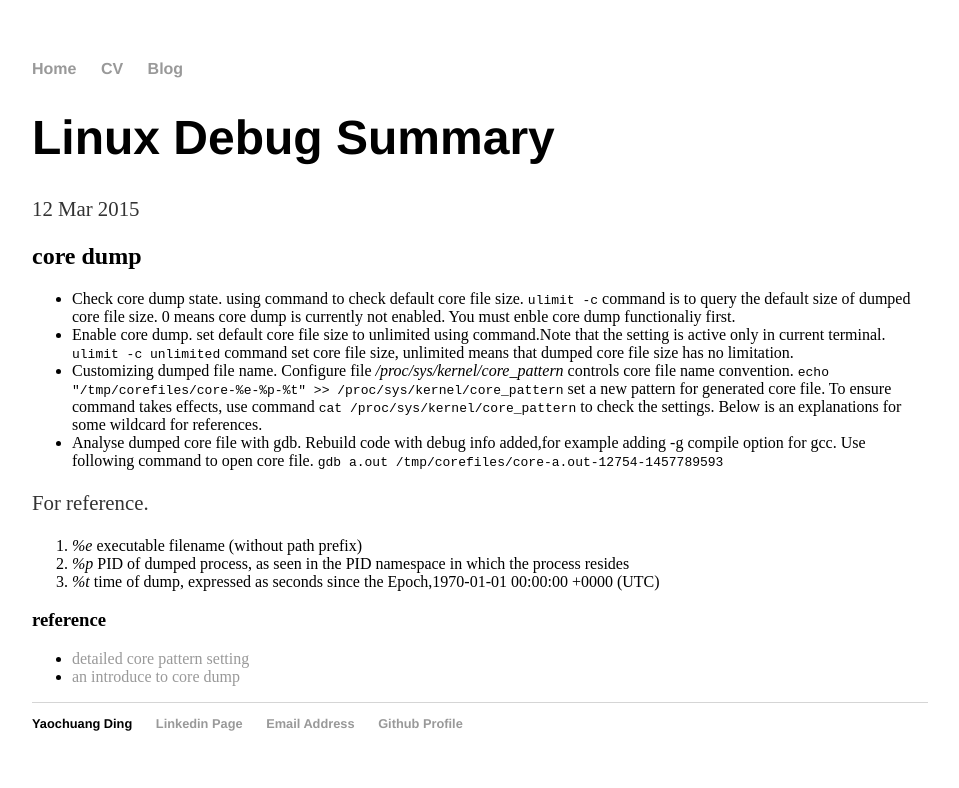
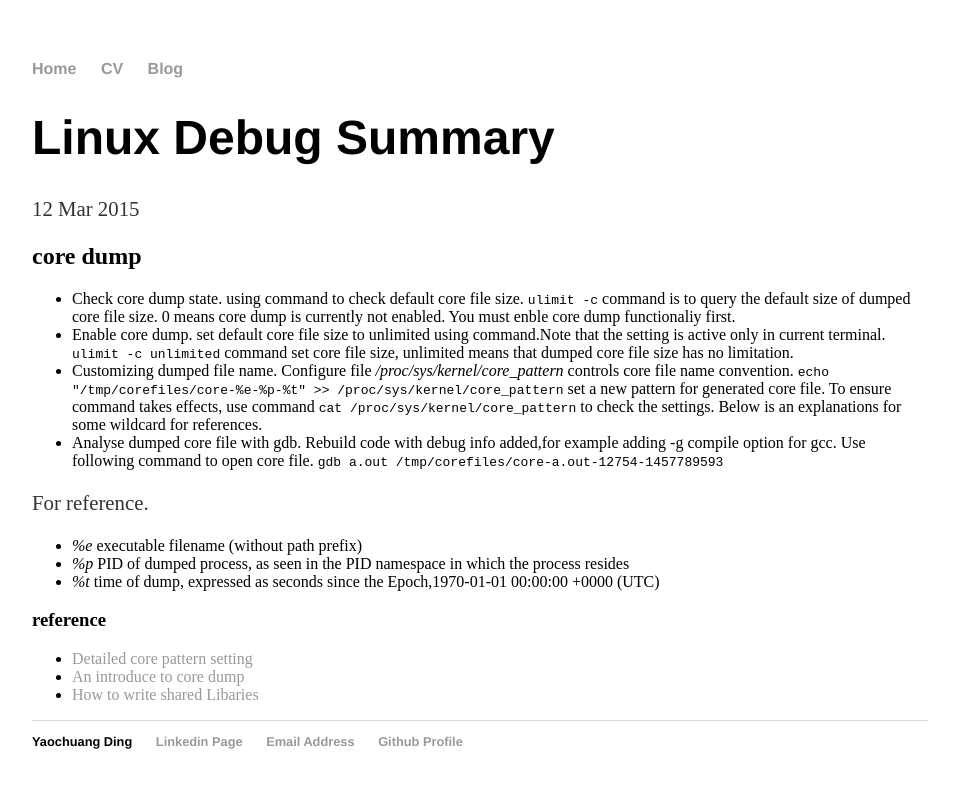
Before and after one commit to ychding11/ychding11.github.io, a Jekyll site: the page built from _posts/2015-03-12-Linux-Debug-summary.md, in a window 1280 px wide. Shown: the top 788 px of the page, without its empty margins (160-1119 px from the left). Built offline with Jekyll 4.4.1, drawn with Linux system fonts in a browser that asks for light colours.

```diff
--- a/_posts/2015-03-12-Linux-Debug-summary.md
+++ b/_posts/2015-03-12-Linux-Debug-summary.md
@@ -16,10 +16,11 @@
 
 For reference.
 
-1. *%e*  executable filename (without path prefix)
-2. *%p*  PID of dumped process, as seen in the PID namespace in which the process resides
-3. *%t*  time of dump, expressed as seconds since the Epoch,1970-01-01 00:00:00 +0000 (UTC)
++ *%e*  executable filename (without path prefix)
++ *%p*  PID of dumped process, as seen in the PID namespace in which the process resides
++ *%t*  time of dump, expressed as seconds since the Epoch,1970-01-01 00:00:00 +0000 (UTC)
 
 ### reference
-- [detailed core pattern setting](http://man7.org/linux/man-pages/man5/core.5.html)
-- [an introduce to core dump](http://www.cnblogs.com/hazir/p/linxu_core_dump.html)
+- [Detailed core pattern setting](http://man7.org/linux/man-pages/man5/core.5.html)
+- [An introduce to core dump](http://www.cnblogs.com/hazir/p/linxu_core_dump.html)
+- [How to write shared Libaries](https://www.akkadia.org/drepper/dsohowto.pdf)
```
Also changed, not shown: _posts/2015-03-16-Useful-Linux-Command.md (+1 -0 lines), _posts/2015-03-23-Graphics-Resources.md (+2 -0 lines), _posts/2015-03-28-Languages-Resources.md (added, +15 -0 lines).
